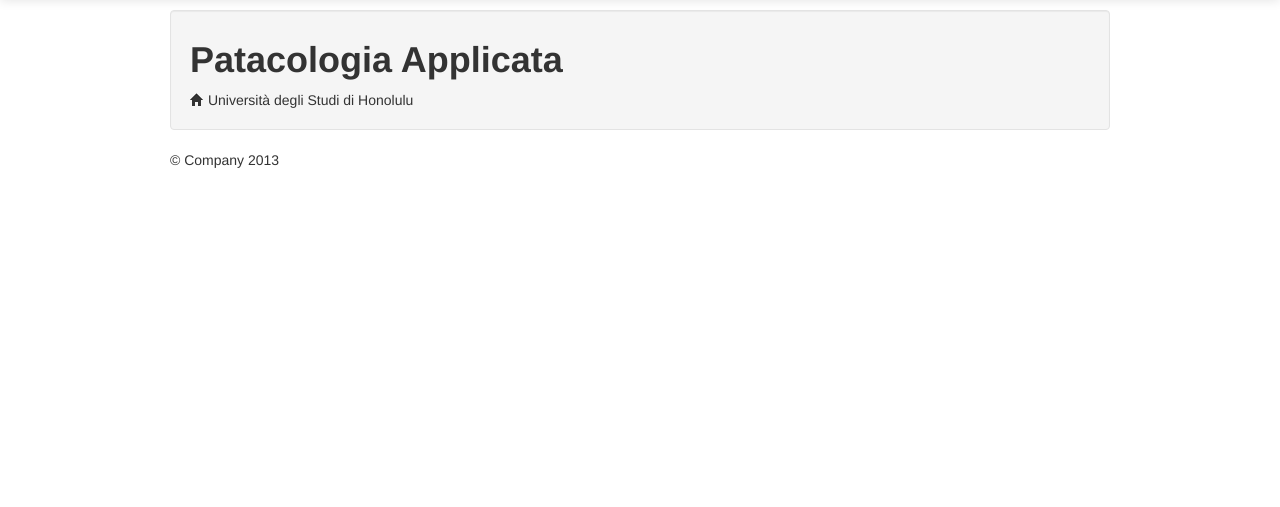
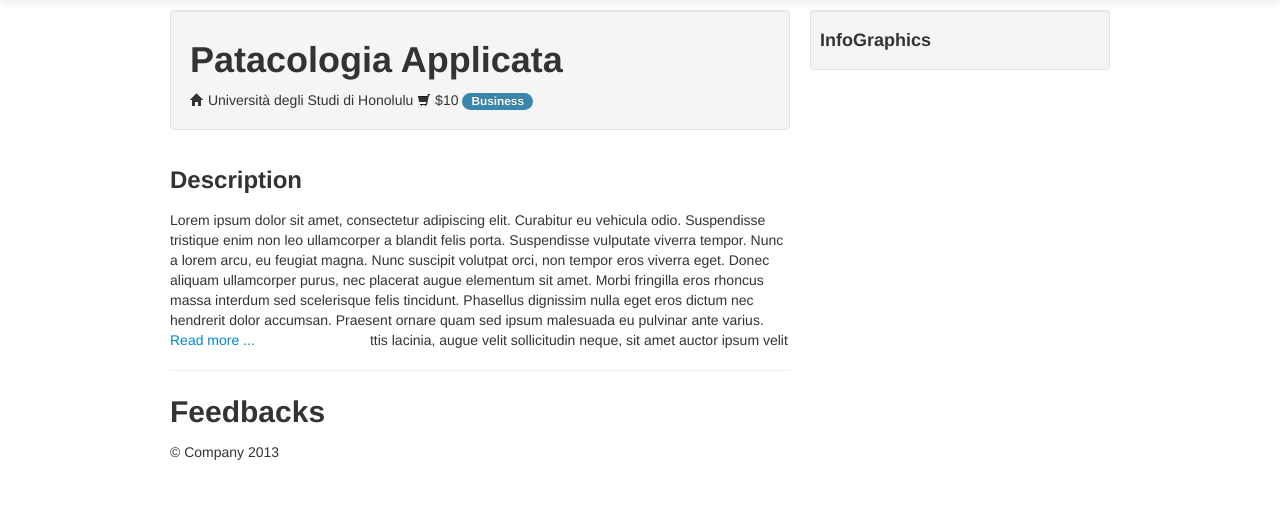
Before and after one commit to fabiofabbrucci/Ugrade, a CodeIgniter app: page /index.php/uni/course/1 in a window 1280 px wide. Shown: the part 40-547 px from the top of the page. Run offline with CodeIgniter, Linux system fonts and the light colour scheme; data comes from the database, SQL or seed files in the repository.

Commit message:
Course show

```diff
--- a/application/views/coursesshow.php
+++ b/application/views/coursesshow.php
@@ -32,10 +32,37 @@
             </div>
 
             <div class="container">
+                <div class="row">
+                    <div class="span8">
+                        <div class="well">
+                            <h1><?php echo $course['corso']->name; ?></h1>
+                            <i class="icon-home"></i> <?php echo $course['uni']->name; ?> <i class="icon-shopping-cart"></i> $<?php echo $course['corso']->cost; ?> <span class="badge badge-info">Business</span>
+                        </div>
 
-                <div class="well">
-                    <h1><?php echo $course['corso']->name; ?></h1>
-                    <i class="icon-home"></i> <?php echo $course['uni']->name; ?>
+                        <div id="course_description">
+                            <h3>Description</h3>
+                            <p>
+                                <?php echo $course['corso']->description; ?>
+                            </p>
+                            <p>Lorem ipsum dolor sit amet, consectetur adipiscing elit. Curabitur eu vehicula odio. Suspendisse tristique enim non leo ullamcorper a blandit felis porta. Suspendisse vulputate viverra tempor. Nunc a lorem arcu, eu feugiat magna. Nunc suscipit volutpat orci, non tempor eros viverra eget. Donec aliquam ullamcorper purus, nec placerat augue elementum sit amet. Morbi fringilla eros rhoncus massa interdum sed scelerisque felis tincidunt. Phasellus dignissim nulla eget eros dictum nec hendrerit dolor accumsan. Praesent ornare quam sed ipsum malesuada eu pulvinar ante varius. Nullam convallis, lorem sed sagittis lacinia, augue velit sollicitudin neque, sit amet auctor ipsum velit sed ante. Cum sociis natoque penatibus et magnis dis parturient montes, nascetur ridiculus mus. Nullam dapibus erat at turpis dapibus iaculis. Aliquam erat volutpat. Proin ullamcorper est et orci pretium tincidunt. Morbi ultrices dignissim malesuada. Mauris eget quam magna, eget faucibus nunc.</p>
+
+                            <h3>Schedule</h3>
+                            <p>
+                                <?php echo $course['corso']->schedule; ?>
+                            </p>
+                            <p>Lorem ipsum dolor sit amet, consectetur adipiscing elit. Curabitur eu vehicula odio. Suspendisse tristique enim non leo ullamcorper a blandit felis porta. Suspendisse vulputate viverra tempor. Nunc a lorem arcu, eu feugiat magna. Nunc suscipit volutpat orci, non tempor eros viverra eget. Donec aliquam ullamcorper purus, nec placerat augue elementum sit amet. Morbi fringilla eros rhoncus massa interdum sed scelerisque felis tincidunt. Phasellus dignissim nulla eget eros dictum nec hendrerit dolor accumsan. Praesent ornare quam sed ipsum malesuada eu pulvinar ante varius. Nullam convallis, lorem sed sagittis lacinia, augue velit sollicitudin neque, sit amet auctor ipsum velit sed ante. Cum sociis natoque penatibus et magnis dis parturient montes, nascetur ridiculus mus. Nullam dapibus erat at turpis dapibus iaculis. Aliquam erat volutpat. Proin ullamcorper est et orci pretium tincidunt. Morbi ultrices dignissim malesuada. Mauris eget quam magna, eget faucibus nunc.</p>
+
+                            <a id="read_more">Read more ...</a>
+                        </div>
+                        <hr />
+                        <h2>Feedbacks</h2>
+
+                    </div>
+                    <div class="span4">
+                        <div class="well well-small">
+                            <h4>InfoGraphics</h4>
+                        </div>
+                    </div>
                 </div>
 
                 <div class="footer">
@@ -46,6 +73,6 @@
         </div>
         <script src="/js/jquery.js"></script>
         <script src="/js/bootstrap-transition.js"></script>
-        <script src="/js/home.js"></script>
+        <script src="/js/courseshow.js"></script>
     </body>
 </html>
--- a/css/application.css
+++ b/css/application.css
@@ -32,3 +32,31 @@ body {
 #subscription input[type=text]{
     margin-bottom: 0px;
 }
+
+#course_description{
+    height: 200px;
+    overflow: hidden;
+    position: relative;
+}
+
+#read_more{
+    bottom: 0px;
+    left: 0px;
+    height: 20px;
+    width: 200px;
+    position: absolute;
+    background-color: white;
+}
+
+#read_more:hover{
+    background-color: #0088cc;
+    color: #ffffff;
+}
+
+#course_description.open{
+    height: auto;
+    overflow: visible;
+}
+#course_description.open #read_more{
+    bottom: -20px;
+}
--- /dev/null
+++ b/js/courseshow.js
@@ -0,0 +1,9 @@
+$(document).ready(function(){
+    $('#read_more').toggle(function () {
+        $("#course_description").addClass("open");
+        $("#read_more").html('Close description');
+    }, function () {
+        $("#course_description").removeClass("open");
+        $("#read_more").html('Read more ...');
+    });
+});
```
